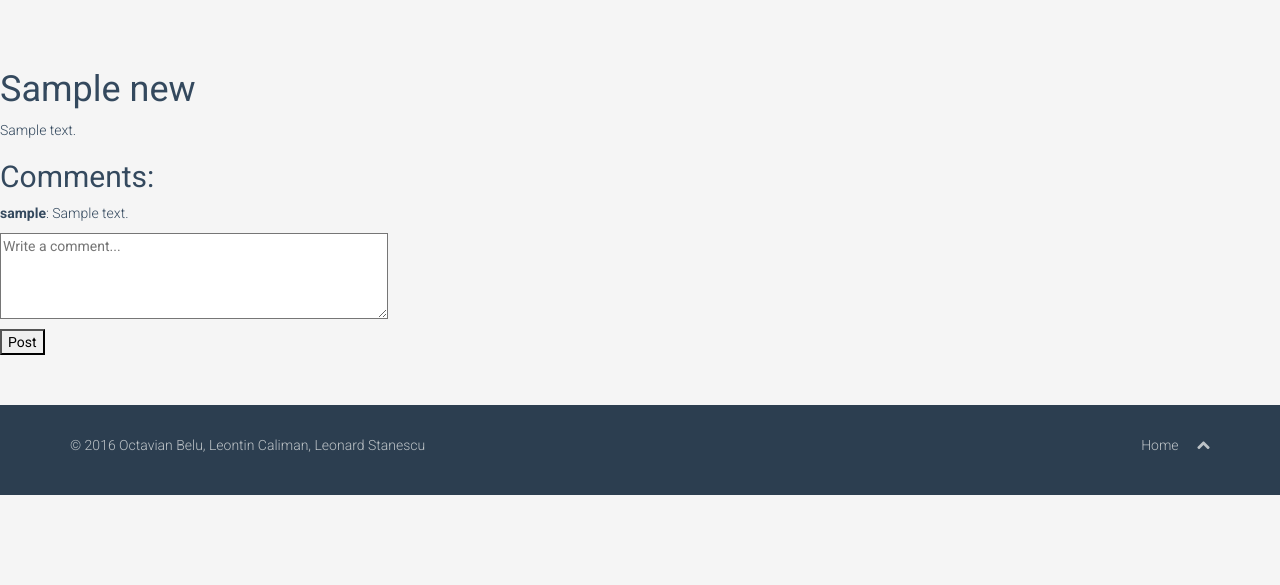
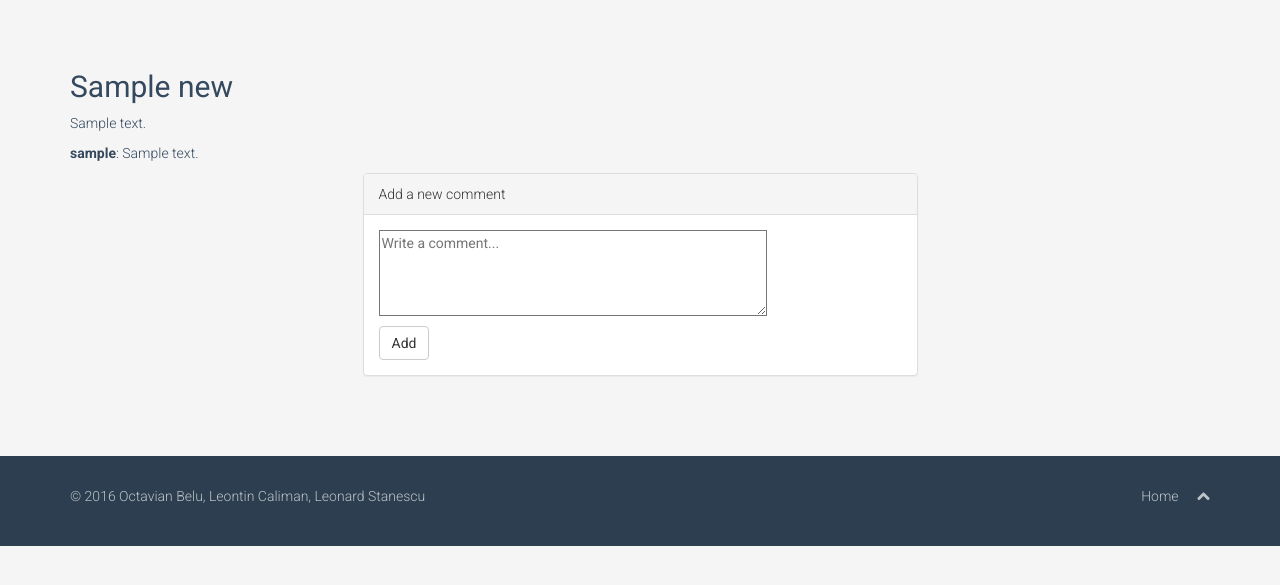
Before and after one commit to awpcourse/hihi-news-portal, a Django app: a page that uses news_portal/templates/base.html in a window 1280 px wide. Shown: the part 80-665 px from the top of the page. Run offline with Django 3.2, Linux system fonts and the light colour scheme; a user stored in the database is signed in; tables that the repository leaves empty hold one stand-in row (values such as "Sample post").

Commit message:
Added bootstrap classes to all templates

```diff
--- a/news_portal/templates/base.html
+++ b/news_portal/templates/base.html
@@ -53,9 +53,11 @@
     </header><!--/header-->
 
     <section id="main-content">
-        {% block content %}
+        <div class="container">
+            {% block content %}
 
-        {% endblock %}
+            {% endblock %}
+        </div>
     </section>
 
     <footer id="footer" class="midnight-blue">
--- a/news_portal/templates/view_post.html
+++ b/news_portal/templates/view_post.html
@@ -3,19 +3,42 @@
 {% block title %}{{ post.title }}{% endblock %}
 
 {% block content %}
-    <h1>{{ post.title }}</h1>
+
+    <div class="row">
+        <div class="col-xs-12">
+            <h2>{{ post.title }}</h2>
+        </div>
+    </div>
+
+    <div class="row">
+        <div class="col-xs-12">
             <div>{{ post.body }}</div>
+        </div>
+    </div>
 
-    <h2>Comments:</h2>
+    <div class="row">
+        <div class="col-xs-12">
             {% for comment in post.comments.all %}
                 <p><b>{{ comment.author }}</b>: {{ comment.text }}</p>
             {% endfor %}
+        </div>
+    </div>
 
     {% if user.is_authenticated %}
+        <div class="row">
+            <div class="col-xs-12 col-sm-6 col-sm-offset-3">
+                <div class="panel panel-default">
+                    <div class="panel-heading">Add a new comment</div>
+                    <div class="panel-body">
                         <form method="post">
                             {% csrf_token %}
                             {{ form.as_p }}
-            <input type="submit" value="Post">
+                            <button type="submit" class="btn btn-default">Add</button>
                         </form>
+                    </div>
+                </div>
+            </div>
+        </div>
     {% endif %}
+
 {% endblock %}
--- a/news_portal/views.py
+++ b/news_portal/views.py
@@ -29,7 +29,7 @@ def view_category(request, slug):
         'category': category,
         'posts': News.objects.filter(category=category)
     }
-    return render(request, 'index.html', context)
+    return render(request, 'view_category.html', context)
 
 def news_details(request, slug):
     news_item = News.objects.get(slug=slug)
```
Also changed, not shown: news_portal/templates/index.html (+17 -1 lines), news_portal/templates/login.html (+21 -7 lines), news_portal/templates/view_category.html (+12 -0 lines). Lines whose indentation alone changed are shown as unchanged.
